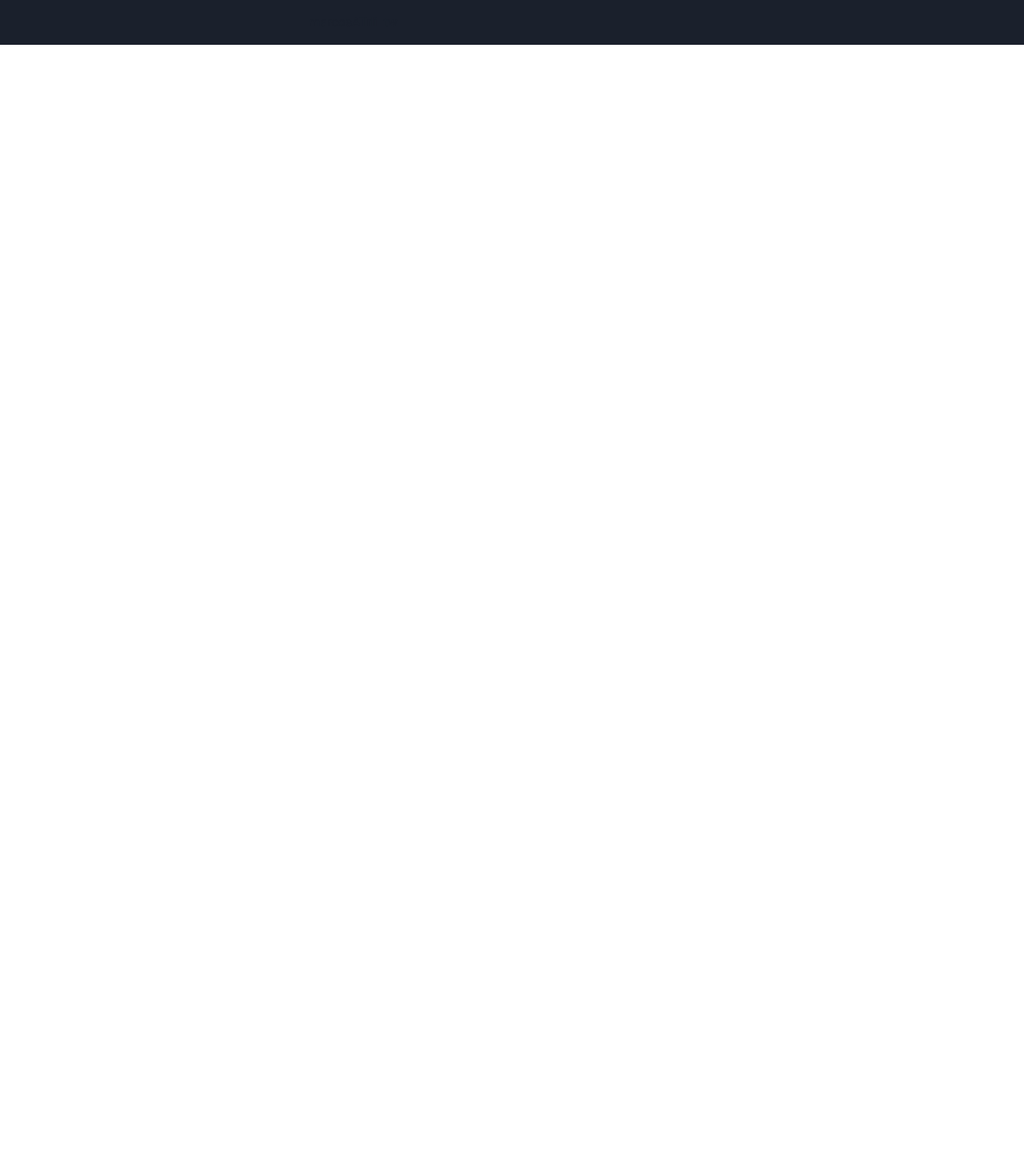
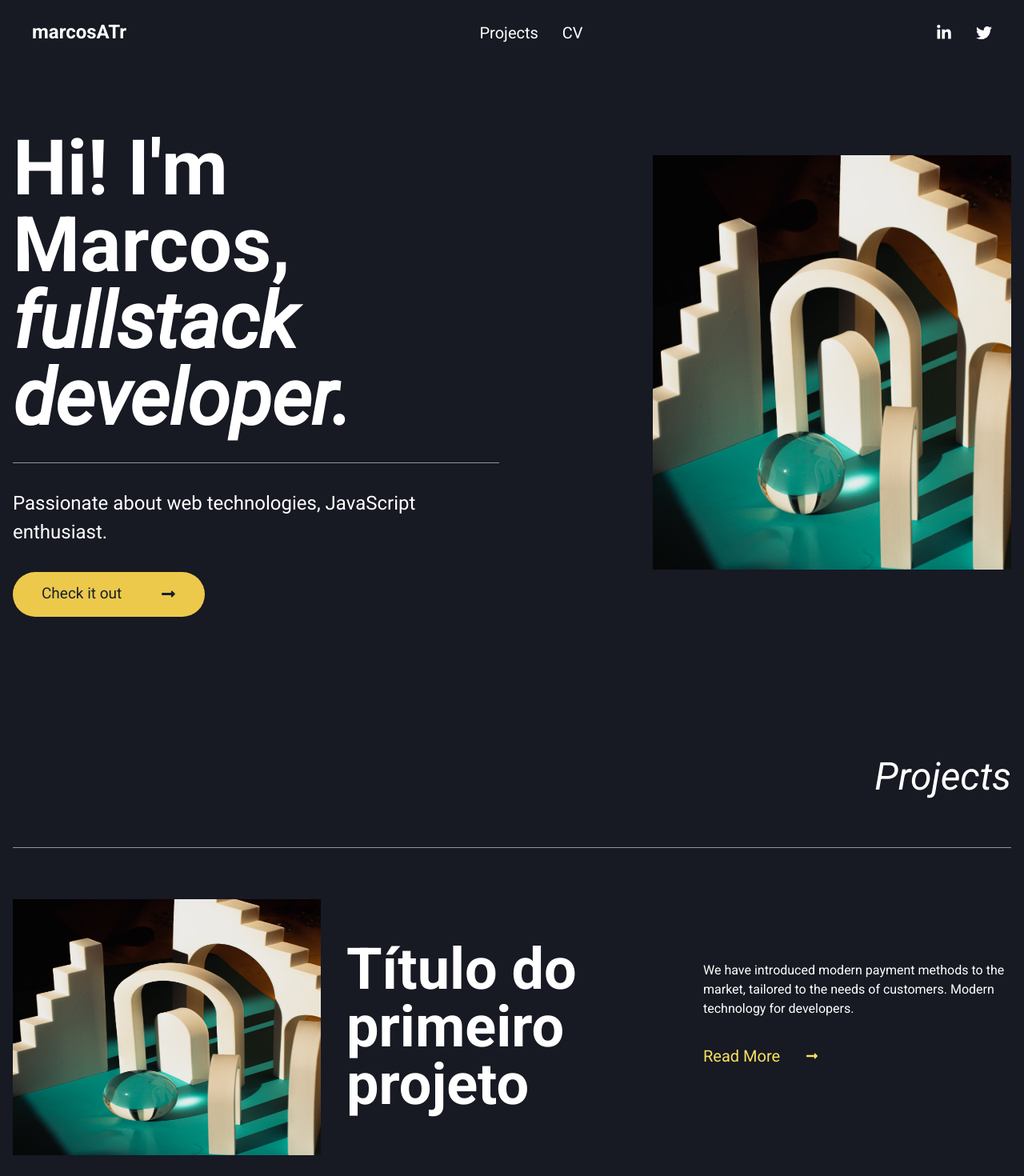
Before and after one commit to marcosATr/only-portfolio, a Next.js app: page / in a window 1280 px wide. Shown: the top 1470 px of the page at 80% size. Before the commit the page ends 800 px from the top, so only its background shows below. Built offline with nearby package versions, Linux system fonts and the light colour scheme.

Commit message:
[ADD] Project items

```diff
--- a/package.json
+++ b/package.json
@@ -15,7 +15,8 @@
     "framer-motion": "^6.2.8",
     "next": "12.1.0",
     "react": "17.0.2",
-    "react-dom": "17.0.2"
+    "react-dom": "17.0.2",
+    "react-icons": "^4.3.1"
   },
   "devDependencies": {
     "@types/node": "17.0.21",
--- /dev/null
+++ b/src/components/LinkItem/LinkItem.tsx
@@ -0,0 +1,16 @@
+import Link from "next/link";
+import { Link as A } from "@chakra-ui/react";
+
+interface LinkItemProps extends React.HTMLAttributes<Element> {
+  href: string;
+}
+
+function LinkItem({ href, children }:LinkItemProps){
+  return (
+    <Link href={href} passHref>
+      <A _hover={{ color: "yellow.300" }}>{children}</A>
+    </Link>
+  );
+}
+
+export default LinkItem;
--- /dev/null
+++ b/src/components/MainHeader/MainHeader.tsx
@@ -0,0 +1,31 @@
+import { Box, Button, Container, Divider, Flex, Heading, Image, Text } from "@chakra-ui/react";
+import { FaLongArrowAltRight } from "react-icons/fa";
+
+function MainHeader() {
+  return (
+    <Container maxW="container.xl" color="white">
+      <Flex py={16} minH="calc(100% - 82px)">
+        <Box w="50%" p={4} pl={0}>
+          <Heading as="h1" fontSize={["4xl", "5xl", "8xl"]} fontWeight="bold" lineHeight="1">
+            Hi! I{"'"}m Marcos,
+          </Heading>
+          <Heading as="h1" fontSize={["4xl", "5xl", "8xl"]} fontStyle="italic" lineHeight="1">
+            fullstack developer.
+          </Heading>
+          <Divider my={8} />
+          <Text fontSize="2xl">Passionate about web technologies, JavaScript enthusiast.</Text>
+          <Button my={8} borderRadius="28px" px={8} p={"28px 36px"} bg={"yellow.400"} color="gray.800" rightIcon={<FaLongArrowAltRight />} width="240px" display="flex" justifyContent="space-between" fontWeight="400" fontSize="19px">
+            Check it out
+          </Button>
+        </Box>
+        <Flex w="50%" p={4} pr={0} justifyContent='flex-end'>
+          <Box w="480px" height='550px'>
+            <Image pl={8} pt={8} alt='intro' src='/images/1.avif' objectFit='fill' width='100%' height='100%'/>
+          </Box>
+        </Flex>
+      </Flex>
+    </Container>
+  );
+}
+
+export default MainHeader;
--- a/src/components/Nav/Nav.tsx
+++ b/src/components/Nav/Nav.tsx
@@ -1,16 +1,36 @@
-import { Box, Container, Flex, HStack } from "@chakra-ui/react";
+import { Box, Container, Flex, HStack, Link as A } from "@chakra-ui/react";
+import Link from "next/link";
 import React from "react";
+import { FaLinkedinIn, FaTwitter } from "react-icons/fa";
+import LinkItem from "../LinkItem/LinkItem";
 
 function Nav() {
   return (
-    <Box w="100%" h="auto" bg={"gray.800"} padding={4}>
-      <Container>
-        <Flex>
-          <Box>marcosATr</Box>
-          <HStack>Blog</HStack>
-          <HStack>
-            <Box>li</Box>
-            <Box>tw</Box>
+    <Box w="100%" h="auto" bg={"gray.900"} padding={6} color="white">
+      <Container maxW="container.xl">
+        <Flex justifyContent={"space-between"} align="center" w="100%">
+          <Box fontSize="2xl" fontWeight="bold" lineHeight="1.4">
+            <LinkItem href="/">marcosATr</LinkItem>
+          </Box>
+          <HStack spacing="30px" fontSize="xl">
+            <Box>
+              <LinkItem href="/">Projects</LinkItem>
+            </Box>
+            <Box>
+              <LinkItem href="/">CV</LinkItem>
+            </Box>
+          </HStack>
+          <HStack spacing="30px" fontSize="xl">
+            <Box>
+              <LinkItem href="/">
+                <FaLinkedinIn />
+              </LinkItem>
+            </Box>
+            <Box>
+              <LinkItem href="/">
+                <FaTwitter />
+              </LinkItem>
+            </Box>
           </HStack>
         </Flex>
       </Container>
--- /dev/null
+++ b/src/components/ProjectItem/ProjectItem.tsx
@@ -0,0 +1,42 @@
+import { Box, Container, Divider, Flex, Heading, HStack, Image, Text } from "@chakra-ui/react";
+import Link from "next/link";
+import { FaLongArrowAltRight } from "react-icons/fa";
+import { Link as A } from "@chakra-ui/react";
+
+function ProjectItem() {
+  return (
+    <Container maxW="container.xl" color="white" px={0} py={8}>
+      <Divider />
+      <Flex justifyContent="space-between" align="center" py={16}>
+        <Box minW="385px" h="320px">
+          <Link href="/" passHref>
+            <a>
+              <Image alt="" src="/images/1.avif" width="100%" height="100%" />
+            </a>
+          </Link>
+        </Box>
+        <Heading as="h1" size="4xl" fontWeight="700" px={8}>
+          <Link href="/" passHref>
+            <A color="white" _hover={{ color: "yellow.300" }}>
+              Título do primeiro projeto
+            </A>
+          </Link>
+        </Heading>
+        <Box maxW="385px">
+          <Text>We have introduced modern payment methods to the market, tailored to the needs of customers. Modern technology for developers.</Text>
+          <Link href="/" passHref>
+            <A color="yellow.300" _hover={{ color: "white" }}>
+              <HStack my={8} spacing="8">
+                <Text fontSize="xl">Read More</Text>
+                <FaLongArrowAltRight />
+              </HStack>
+            </A>
+          </Link>
+        </Box>
+      </Flex>
+      <Divider />
+    </Container>
+  );
+}
+
+export default ProjectItem;
--- /dev/null
+++ b/src/components/ProjectListing/ProjectListing.tsx
@@ -0,0 +1,17 @@
+import { Box, Container, Heading } from "@chakra-ui/react";
+import ProjectItem from "../ProjectItem/ProjectItem";
+
+function ProjectListing() {
+  return (
+    <Container maxW="container.xl" color="white">
+      <Box py={8}>
+        <Heading as="h1" size="2xl" py={8} fontWeight="300" fontStyle="italic" textAlign="right">
+          Projects
+        </Heading>
+        <ProjectItem />
+      </Box>
+    </Container>
+  );
+}
+
+export default ProjectListing;
--- a/src/pages/_app.tsx
+++ b/src/pages/_app.tsx
@@ -1,6 +1,7 @@
 import { ChakraProvider } from "@chakra-ui/react";
 import type { AppProps } from "next/app";
 import { theme } from "../styles/theme";
+import "../styles/styles.css"
 
 function MyApp({ Component, pageProps }: AppProps) {
   return (
--- a/src/pages/_document.tsx
+++ b/src/pages/_document.tsx
@@ -1,5 +1,4 @@
 import { Html, Head, Main, NextScript } from "next/document";
-
 export default function Document() {
   return (
     <Html>
--- a/src/pages/index.tsx
+++ b/src/pages/index.tsx
@@ -1,13 +1,19 @@
-import type { NextPage } from 'next'
-import Head from 'next/head'
-import Image from 'next/image'
-import Nav from '../components/Nav/Nav'
-import styles from '../styles/Home.module.css'
+import type { NextPage } from "next";
+import Head from "next/head";
+import Image from "next/image";
+import MainHeader from "../components/MainHeader/MainHeader";
+import Nav from "../components/Nav/Nav";
+import ProjectListing from "../components/ProjectListing/ProjectListing";
+import styles from "../styles/Home.module.css";
 
 const Home: NextPage = () => {
   return (
-    <Nav/>
-  )
-}
+    <>
+      <Nav />
+      <MainHeader />
+      <ProjectListing/>
+    </>
+  );
+};
 
-export default Home
+export default Home;
--- /dev/null
+++ b/src/styles/styles.css
@@ -0,0 +1,3 @@
+body {
+  background-color: #1A202C;
+}
--- a/src/styles/theme.ts
+++ b/src/styles/theme.ts
@@ -1,6 +1,13 @@
 import { extendTheme } from "@chakra-ui/react";
 
 export const theme = extendTheme({
+  styles: {
+    global: {
+      'body': {
+        backgroundColor: 'gray.900',
+      },
+    },
+  },
   fonts: {
     heading: "Roboto, sans-serif",
     body: "Roboto, sans-serif",
```
Also changed, not shown: public/images/1.avif (added), 1 other file (tests, documents, lock files or other folders).
